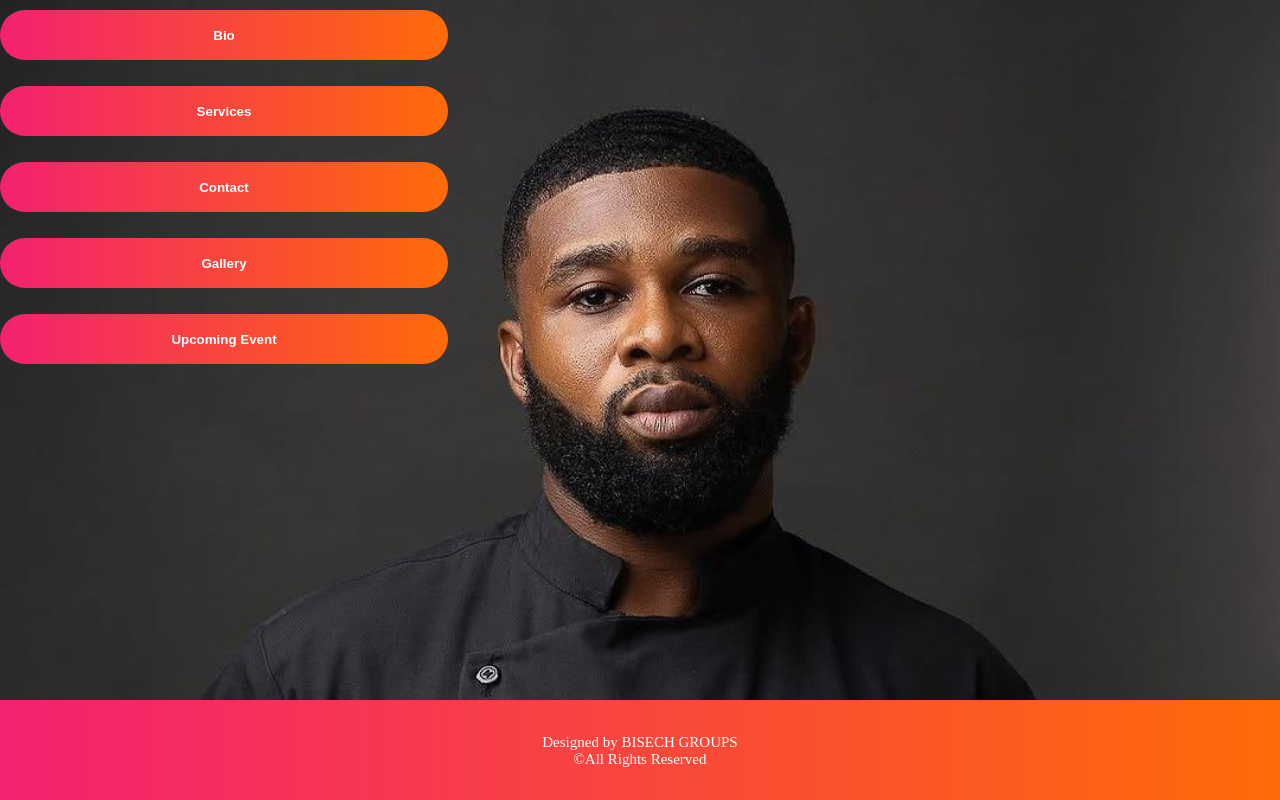
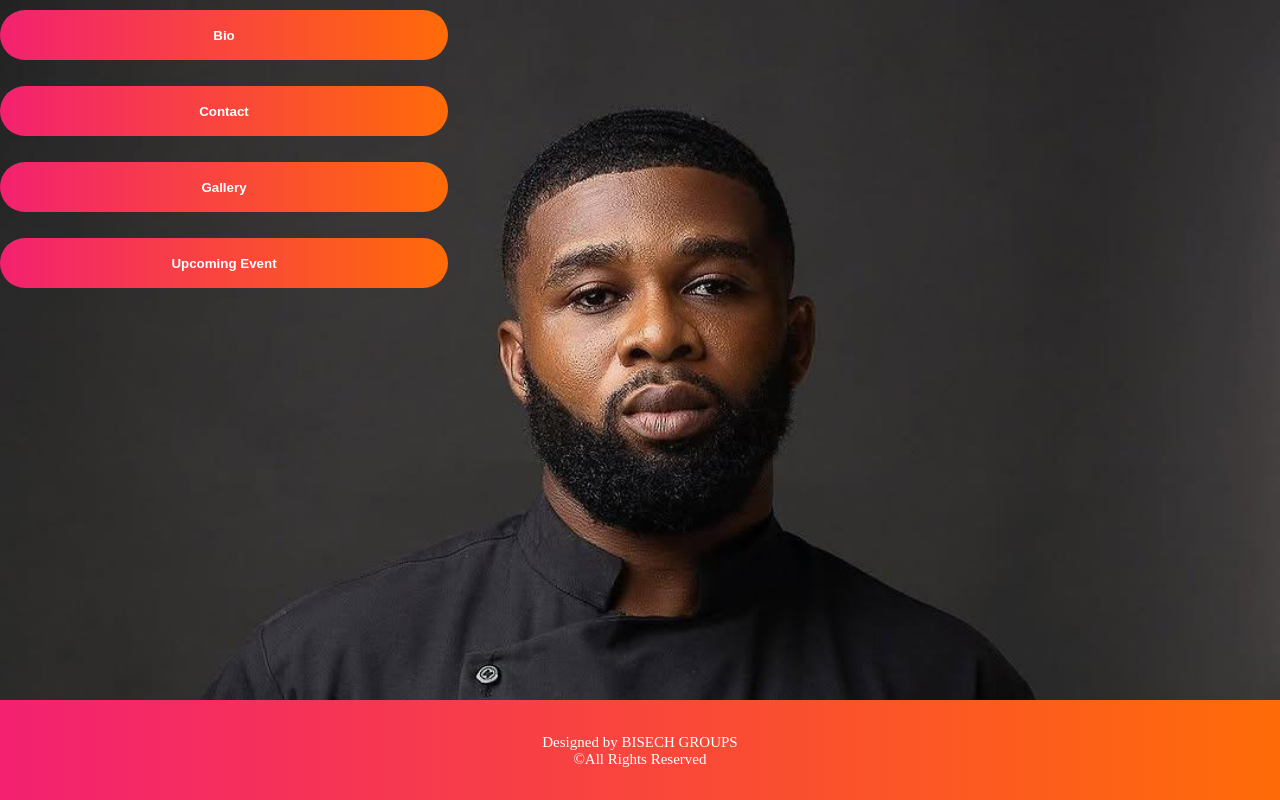
Before and after one commit to ToallerLawson/chef, a plain HTML site: page index.html in a window 1280 px wide. Drawn offline with Linux system fonts and the light colour scheme.

Commit message:
Add files via upload

```diff
--- a/index.html
+++ b/index.html
@@ -14,7 +14,7 @@
         <table cellpadding="0" cellspacing="0" border="0" height="90%" >
             <tr>
                 <p><a href="./bio" target="_self"><button>Bio</button></a></p>
-                <p><a href="./services" target="_self"><button>Services</button></a></p>
+                <!--<p><a href="./services" target="_self"><button>Services</button></a></p>-->
                 <p><a href="./contact" target="_self"><button>Contact</button></a></p>
                 <p><a href="./gallery" target="_self"><button>Gallery</button></a></p>
                 <p><a href="./event" target="_self"><button>Upcoming Event</button></a></p>
```
